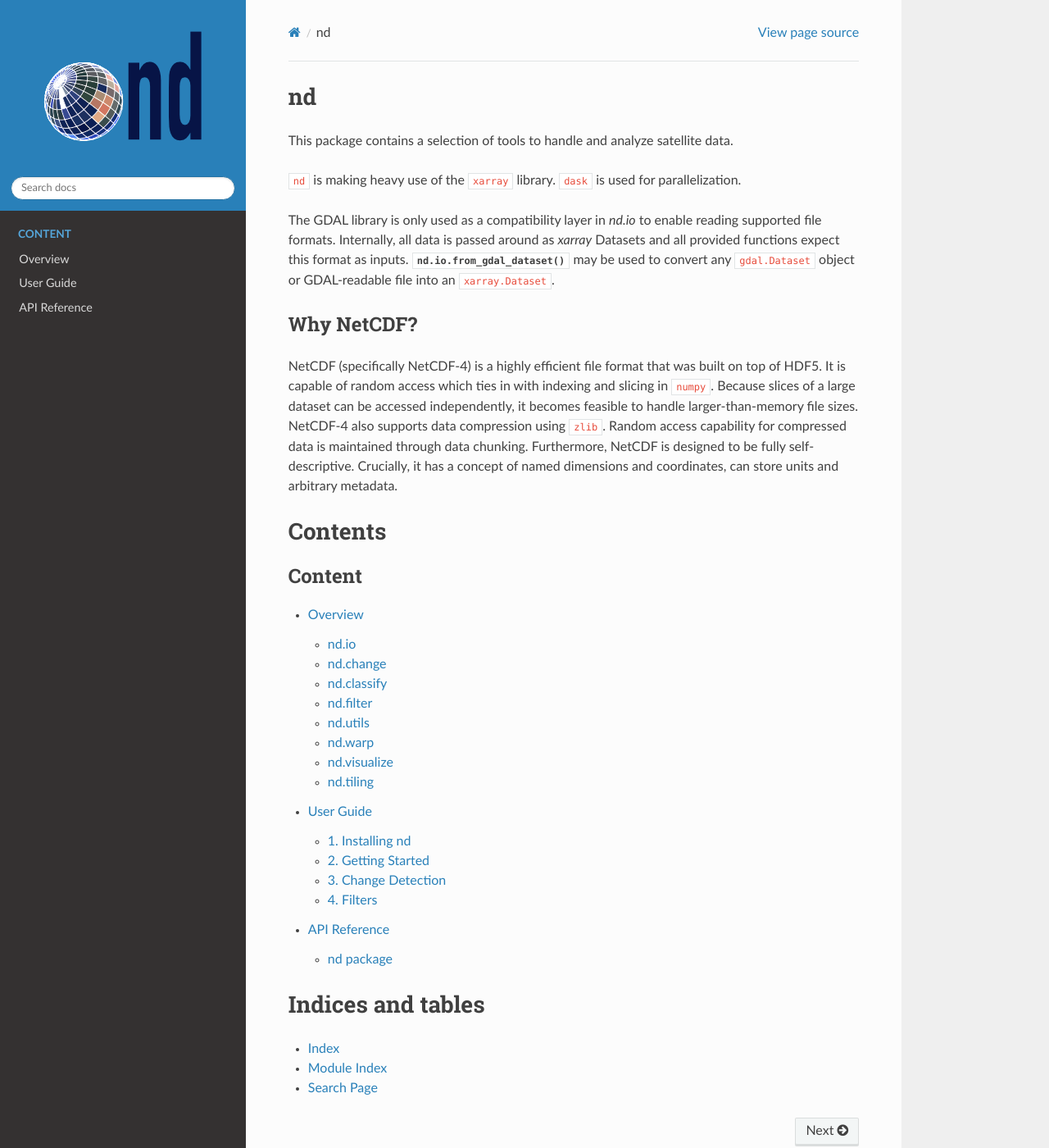
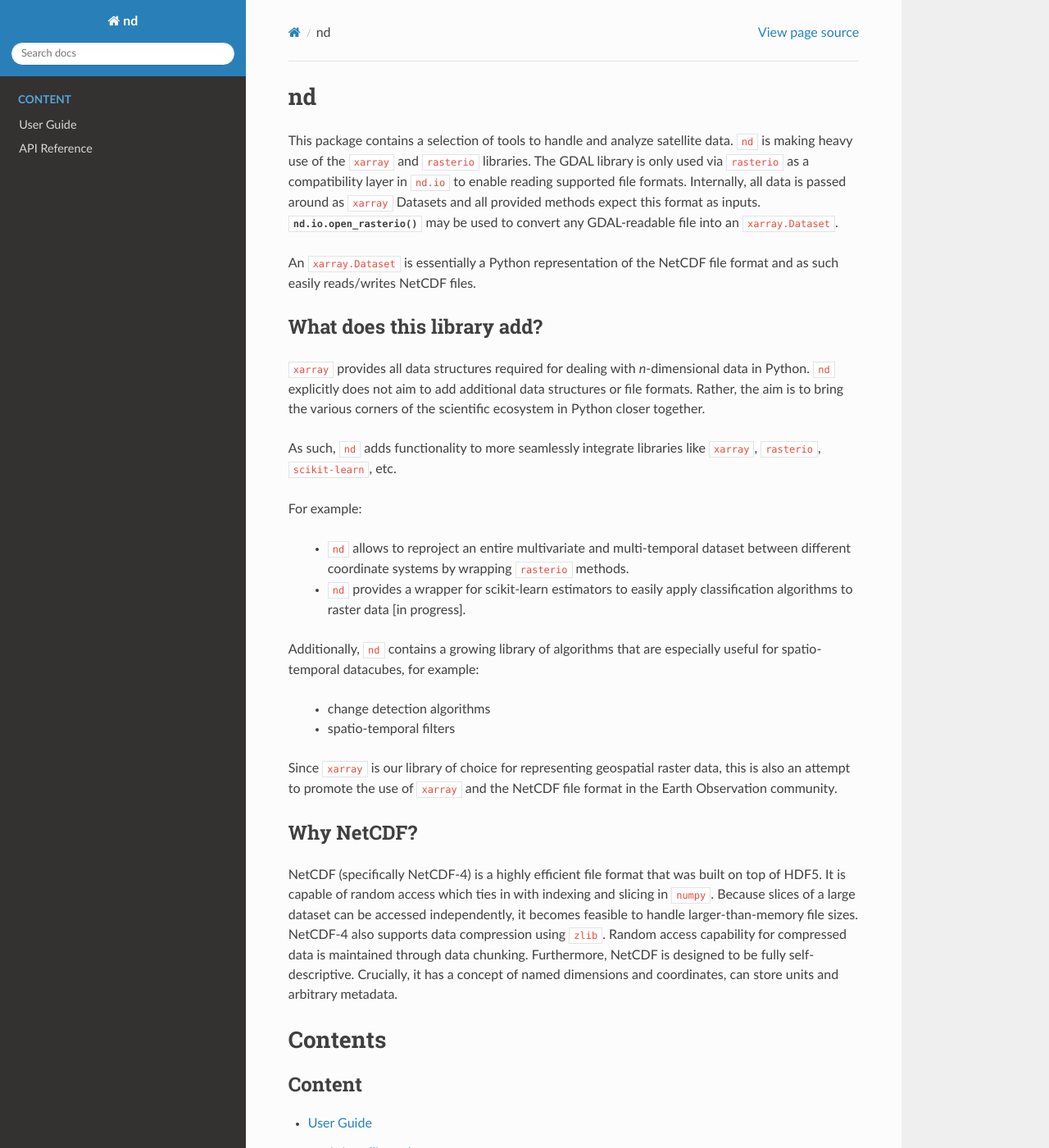
Before and after one commit to jnhansen/nd, a Sphinx documentation site: the page built from doc/index.rst, in a window 1280 px wide and 1400 px high. Shown: the whole window at 82% size. Built offline with Sphinx 7.4.7 and the Read the Docs theme 2.0.0, drawn with Linux system fonts in a browser that asks for light colours; the version number could not be read and is left out; some of the changed text lies outside the part shown.

Commit message:
amend documentation

```diff
--- a/doc/conf.py
+++ b/doc/conf.py
@@ -59,8 +59,9 @@ extensions = [
     'sphinx.ext.napoleon',
     'sphinx.ext.coverage',
     'sphinx.ext.mathjax',
-    # 'sphinx.ext.viewcode',
     'sphinx.ext.githubpages',
+    'IPython.sphinxext.ipython_console_highlighting',
+    'IPython.sphinxext.ipython_directive'
 ]
 
 # apidoc configuration
@@ -73,7 +74,7 @@ extensions = [
 
 # Mock imports for autodoc
 autodoc_mock_imports = ['matplotlib', 'cv2', 'dask', 'xarray', 'scipy',
-                        'affine', 'sklearn', 'osgeo', 'rasterio',
+                        'affine', 'sklearn', 'rasterio', 'h5netcdf',
                         'dateutil', 'pandas', 'lxml']
 autodoc_warningiserror = False
 
@@ -88,6 +89,9 @@ source_suffix = '.rst'
 
 # The master toctree document.
 master_doc = 'index'
+
+# Ipython option
+ipython_savefig_dir = 'images'
 
 # The language for content autogenerated by Sphinx. Refer to documentation
 # for a list of supported languages.
@@ -117,7 +121,7 @@ html_theme = 'sphinx_rtd_theme'
 # documentation.
 #
 html_theme_options = {
-    'logo_only': True,
+    # 'logo_only': True,
 }
 
 # Add any paths that contain custom static files (such as style sheets) here,
@@ -126,7 +130,7 @@ html_theme_options = {
 html_static_path = ['_static']
 
 html_favicon = 'logos/favicon.ico'
-html_logo = 'logos/nd_text.png'
+# html_logo = 'logos/nd_text.png'
 
 
 # Determine github source links:
--- a/doc/index.rst
+++ b/doc/index.rst
@@ -2,12 +2,34 @@ nd
 ==
 
 This package contains a selection of tools to handle and analyze satellite data.
+``nd`` is making heavy use of the ``xarray`` and ``rasterio`` libraries.
+The GDAL library is only used via ``rasterio`` as a compatibility layer in ``nd.io`` to enable reading supported file formats.
+Internally, all data is passed around as ``xarray`` Datasets and all provided methods expect this format as inputs.
+:meth:`nd.io.open_rasterio` may be used to convert any GDAL-readable file into an ``xarray.Dataset``.
 
-``nd`` is making heavy use of the ``xarray`` library. ``dask`` is used for parallelization.
+An ``xarray.Dataset`` is essentially a Python representation of the NetCDF file format and as such easily reads/writes NetCDF files.
 
-The GDAL library is only used as a compatibility layer in `nd.io` to enable reading supported file formats.
-Internally, all data is passed around as `xarray` Datasets and all provided functions expect this format as inputs.
-:meth:`nd.io.from_gdal_dataset` may be used to convert any ``gdal.Dataset`` object or GDAL-readable file into an ``xarray.Dataset``.
+
+What does this library add?
+---------------------------
+``xarray`` provides all data structures required for dealing with `n`-dimensional data in Python. ``nd`` explicitly does not aim to add additional data structures or file formats.
+Rather, the aim is to bring the various corners of the scientific ecosystem in Python closer together.
+
+As such, ``nd`` adds functionality to more seamlessly integrate libraries like ``xarray``, ``rasterio``, ``scikit-learn``, etc.
+
+For example:
+
+ * ``nd`` allows to reproject an entire multivariate and multi-temporal dataset between different coordinate systems by wrapping ``rasterio`` methods.
+
+ * ``nd`` provides a wrapper for scikit-learn estimators to easily apply classification algorithms to raster data [in progress].
+
+Additionally, ``nd`` contains a growing library of algorithms that are especially useful for spatio-temporal datacubes, for example:
+
+ * change detection algorithms
+
+ * spatio-temporal filters
+
+Since ``xarray`` is our library of choice for representing geospatial raster data, this is also an attempt to promote the use of ``xarray`` and the NetCDF file format in the Earth Observation community.
 
 
 Why NetCDF?
@@ -17,7 +39,6 @@ Because slices of a large dataset can be accessed independently, it becomes feas
 Furthermore, NetCDF is designed to be fully self-descriptive. Crucially, it has a concept of named dimensions and coordinates, can store units and arbitrary metadata.
 
 
-
 Contents
 ========
 
@@ -25,15 +46,5 @@ Contents
    :maxdepth: 2
    :caption: Content
 
-   overview
    user_guide
    reference
-
-
-
-Indices and tables
-==================
-
-* :ref:`genindex`
-* :ref:`modindex`
-* :ref:`search`
--- a/doc/setup.rst
+++ b/doc/setup.rst
@@ -4,7 +4,9 @@
 Installing nd
 =============
 
-``nd`` requires the ``gdal`` and ``libgsl-dev`` C libraries, so make sure you have those installed before installing ``nd``. You can find out whether they are installed by checking if the commands ``gdal-config`` and ``gsl-config`` exist on your machine.
+``nd`` requires the ``libgsl-dev`` C library, so make sure you have it installed before installing ``nd``. You can find out whether it is installed by checking if the command ``gsl-config`` exists on your machine.
+
+You may also want to install the GDAL library, but ``rasterio`` comes with a stripped down version of GDAL so for most use cases this should not be necessary.
 
 The easiest way to install ``nd`` is via ``pip`` from the github source:
 
--- a/doc/user_guide.rst
+++ b/doc/user_guide.rst
@@ -11,5 +11,8 @@ User Guide
 
    setup
    getting_started
+   read_and_write
+   projections
+   visualize
    change/index
    filters/index
```
Also changed, not shown: doc/projections.rst (added, +72 -0 lines), doc/read_and_write.rst (added, +67 -0 lines), doc/visualize.rst (added, +45 -0 lines).
